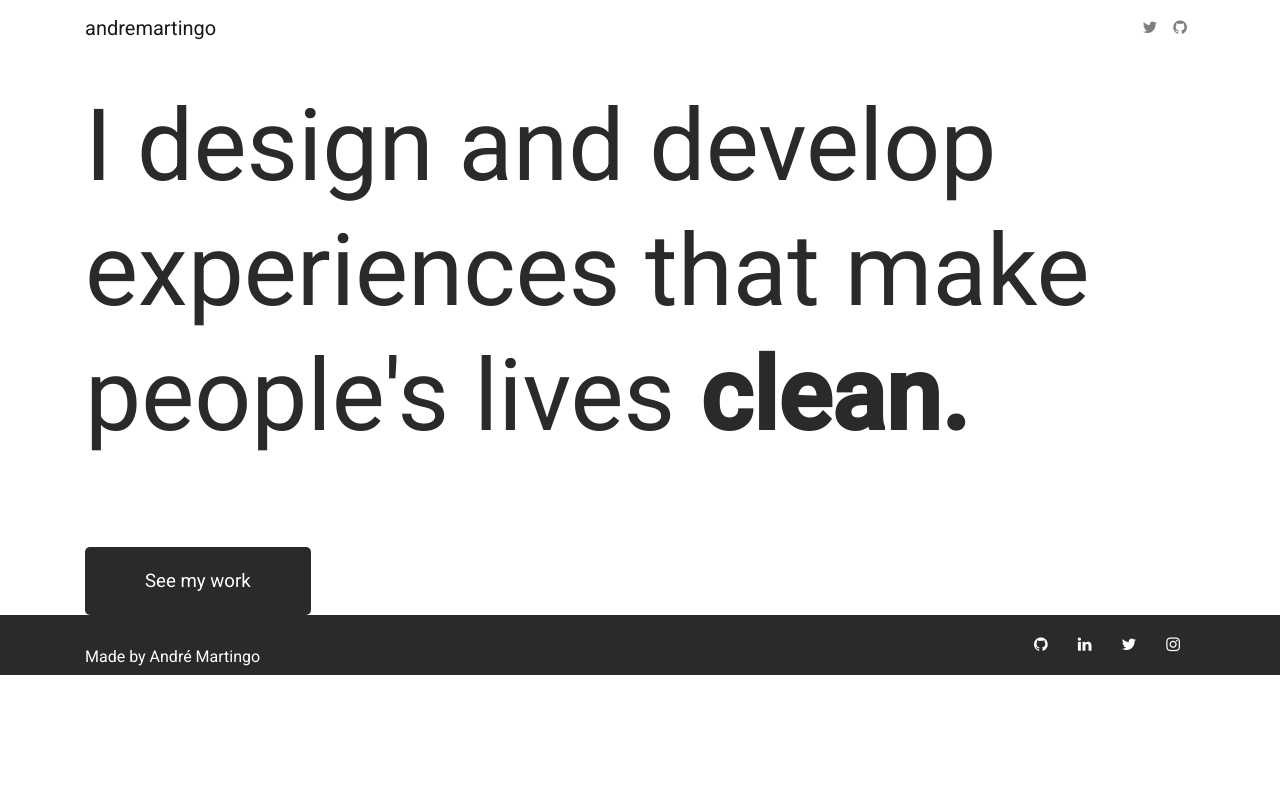
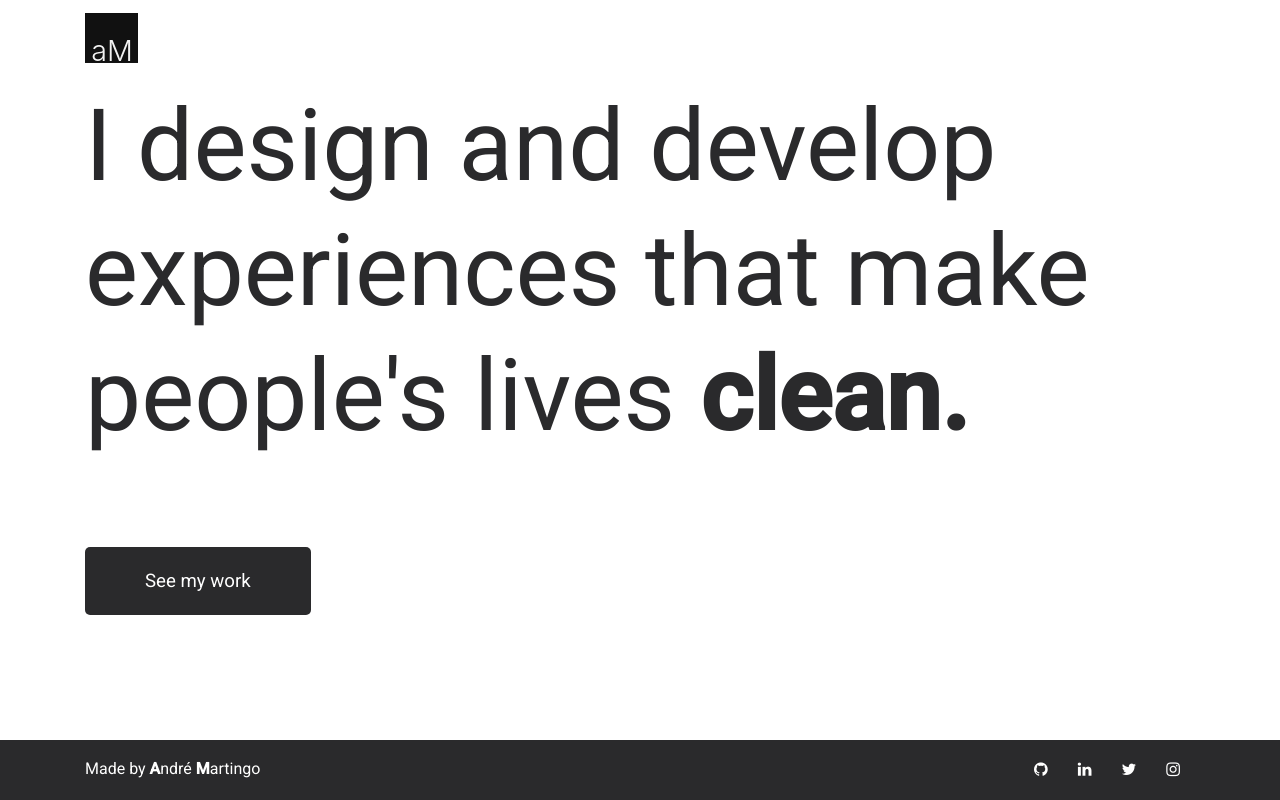
Before and after one commit to andremartingo/react-andremartingo, a React (Create React App) app: page / in a window 1280 px wide. Built offline with nearby package versions, Linux system fonts and the light colour scheme.

Commit message:
add logo to navbar and bold letters in footer

```diff
--- a/public/index.html
+++ b/public/index.html
@@ -22,7 +22,7 @@
       work correctly both with client-side routing and a non-root public URL.
       Learn how to configure a non-root public URL by running `npm run build`.
     -->
-  <title>React App</title>
+  <title>Andre Martingo</title>
 </head>
 
 <body>
--- a/src/components/Footer.js
+++ b/src/components/Footer.js
@@ -5,7 +5,9 @@ const Footer = props => {
   return (
     <footer>
       <div className="container">
-        <div className="copyright">Made by André Martingo</div>
+        <div className="copyright">
+          Made by <b>A</b>ndré <b>M</b>artingo
+        </div>
         <div className="socialfooter">
           <a
             class="socialIcon"
--- a/src/components/Navbar.js
+++ b/src/components/Navbar.js
@@ -14,6 +14,8 @@ import {
 } from "reactstrap";
 
 import "../style/navbar.css";
+
+import logo from "../mylogo.svg";
 
 export default class Navigation extends React.Component {
   constructor(props) {
@@ -34,9 +36,11 @@ export default class Navigation extends React.Component {
       <div>
         <Navbar fixed="top" color="white" light expand="md">
           <div className="container">
-            <NavbarBrand href="/">andremartingo</NavbarBrand>
-            <NavbarToggler onClick={this.toggle} />
-            <Collapse isOpen={this.state.isOpen} navbar>
+            <NavbarBrand href="/">
+              <img src={logo} className="logo" alt="logo" />
+            </NavbarBrand>
+            {/* <NavbarToggler onClick={this.toggle} /> */}
+            {/* <Collapse isOpen={this.state.isOpen} navbar>
               <Nav className="ml-auto" navbar>
                 <NavItem>
                   <NavLink href="https://twitter.com/andremartingo">
@@ -49,7 +53,7 @@ export default class Navigation extends React.Component {
                   </NavLink>
                 </NavItem>
               </Nav>
-            </Collapse>
+            </Collapse> */}
           </div>
         </Navbar>
       </div>
--- a/src/style/footer.css
+++ b/src/style/footer.css
@@ -4,13 +4,13 @@ footer {
   color: white;
   height: 60px;
   bottom: 0;
-  position: inherit;
+  position: absolute;
 }
 .copyright {
   float: left;
-  width: 40%;
+  width: 50%;
   line-height: 27px;
-  margin-top: 2.5%;
+  margin-top: 15px;
 }
 
 .socialfooter {
--- a/src/style/navbar.css
+++ b/src/style/navbar.css
@@ -1,3 +1,7 @@
 .bg-light {
   background-color: white !important;
 }
+
+.logo {
+  height: 50px;
+}
```
Also changed, not shown: src/logo.svg, src/mylogo.svg (added).
